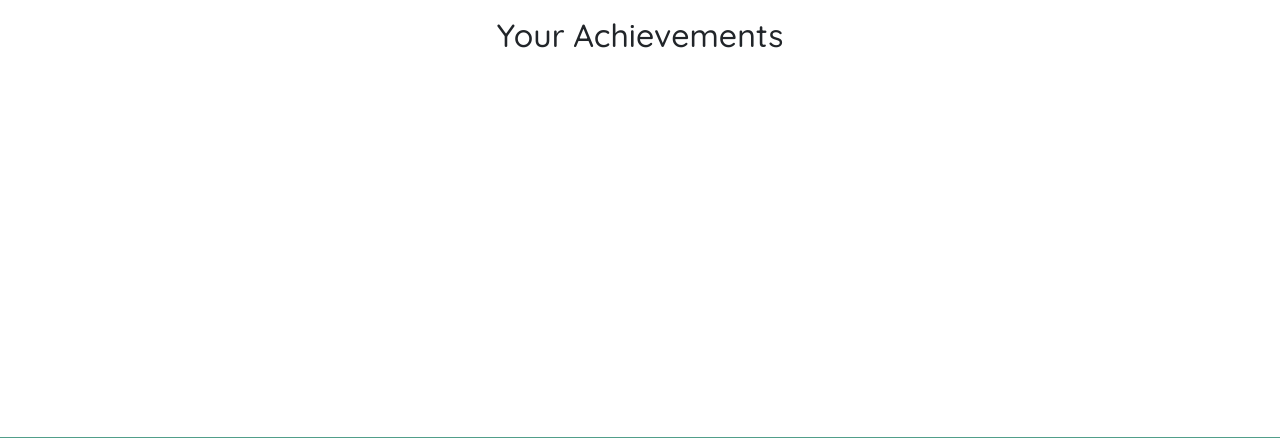
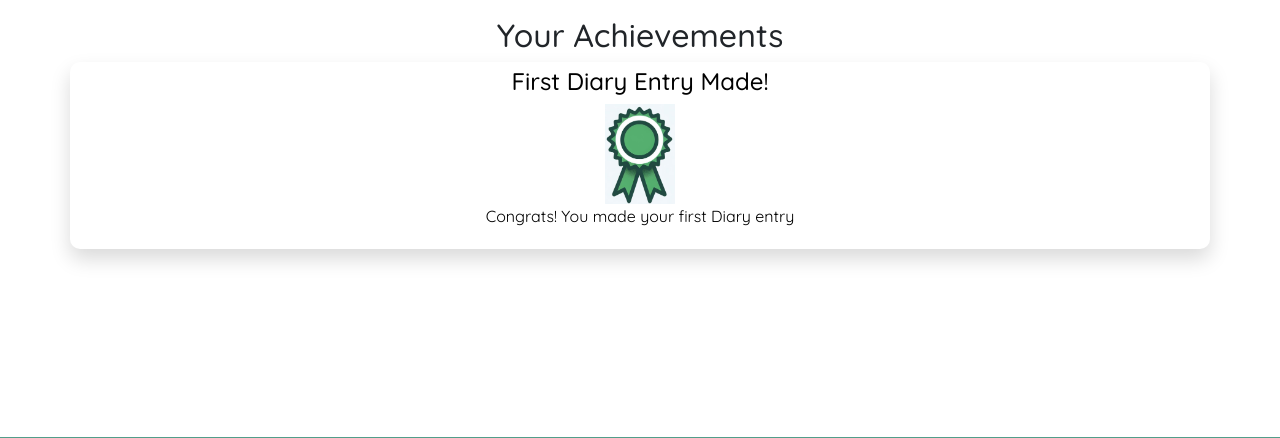
Before and after one commit to KTC96/TranquilTrack, a Django app: page /achievements/ in a window 1280 px wide. Shown: the part 106-544 px from the top of the page. Run offline with Django 3.2, Linux system fonts and the light colour scheme; the visitor is signed in with stand-in values (Sample User, id 1); data that the repository does not hold is empty; some libraries are stand-ins or nearby versions; some web fonts are replaced.

Commit message:
add: achievements list page

```diff
--- a/mood_tracker/views.py
+++ b/mood_tracker/views.py
@@ -107,11 +107,12 @@ class DiaryDeleteView(LoginRequiredMixin, DeleteView):
 
 class AchievementListView(LoginRequiredMixin, ListView):
     template_name = "achievements_list.html"
+    model = Achievements
 
     def get_queryset(self):
-        model = Achievements
         user = self.request.user
         queryset = Achievements.objects.filter(achievement_user=user)
+        print(queryset)
         return queryset
 
 def handle403(request, exception):
--- a/templates/achievements_list.html
+++ b/templates/achievements_list.html
@@ -1,12 +1,13 @@
 {% extends 'base.html' %} {% load static %} {% block content %}
 <h2 class="text-center mt-3">Your Achievements</h2>
-{% for achievement in achievement_list %}
 <section class="moodtracker">
-  <div class="diary-list-container mb-2">
+  <div class="diary-list-container mb-2 container-sm">
+    <h4>First Diary Entry Made!</h4>
+    <img src="{% static 'images/green-achievement-ribbon.jpg' %}" height="100px">
     <p>
-      {{ achievement.achievement_name }}
+        Congrats! You made your first Diary entry
     </p>
   </div>
 </section>
-{% endfor %}
+
 {%endblock%}
```
Also changed, not shown: static/images/green-achievement-ribbon.jpg (added).
